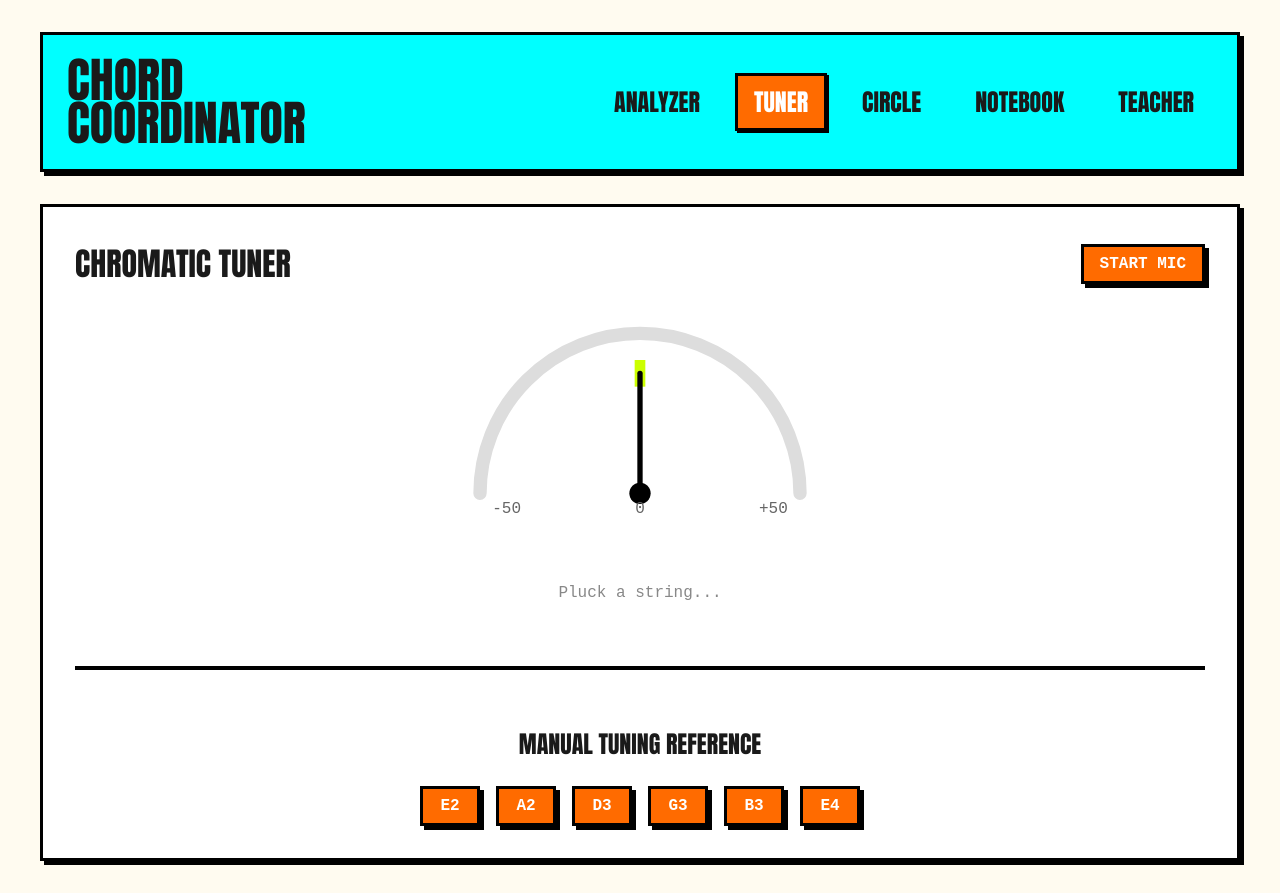
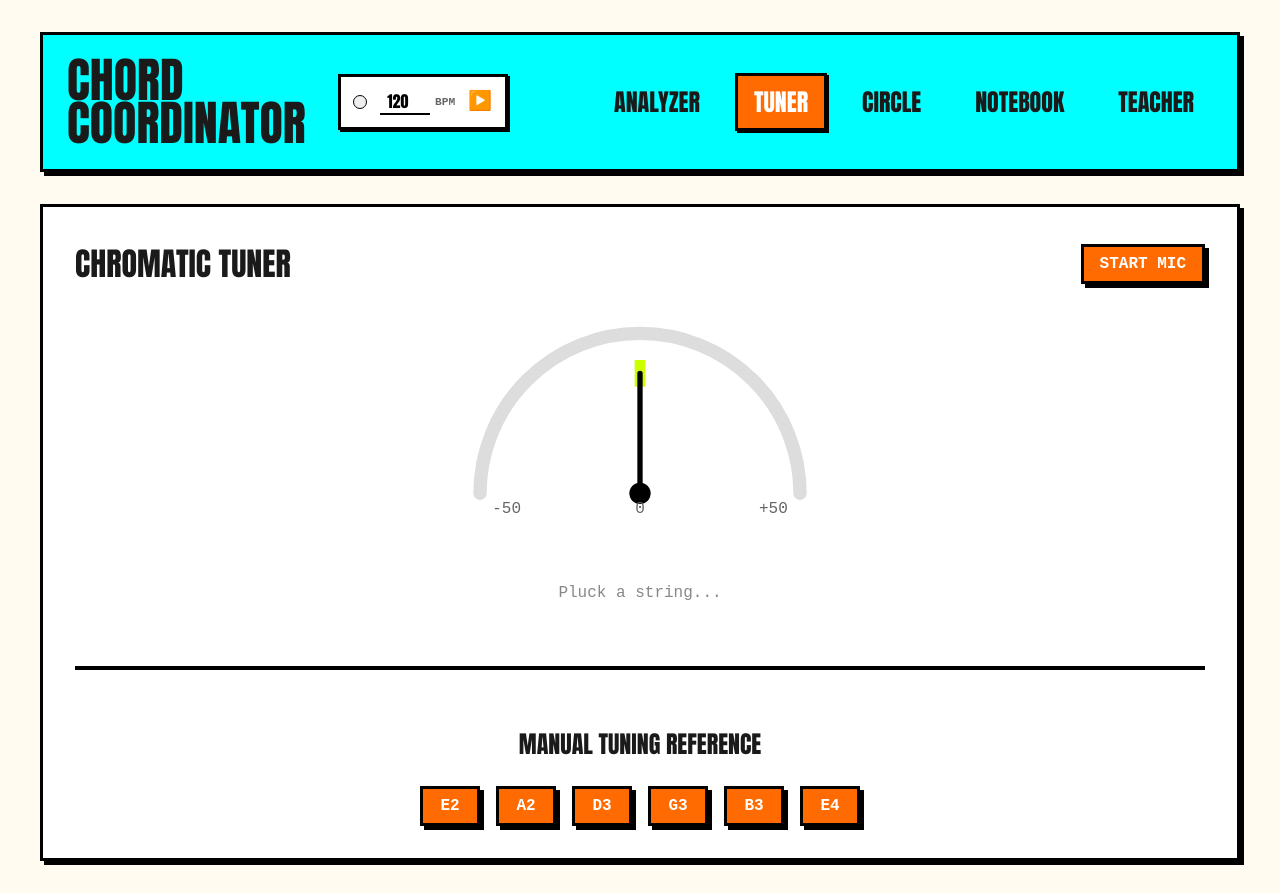
Before and after one commit to johnkntran/guitar, a Vue app in the folder frontend/: page /tuner in a window 1280 px wide. Built offline with nearby package versions, Linux system fonts and the light colour scheme.

Commit message:
Implement metronome.

```diff
--- a/frontend/src/App.vue
+++ b/frontend/src/App.vue
@@ -1,11 +1,15 @@
 <script setup lang="ts">
 import { RouterView, RouterLink } from 'vue-router'
+import Metronome from './components/Metronome.vue'
 </script>
 
 <template>
   <div class="app-container">
     <header class="neo-box header">
-      <h1>CHORD<br>COORDINATOR</h1>
+      <div class="header-main">
+          <h1>CHORD<br>COORDINATOR</h1>
+          <Metronome />
+      </div>
       <nav class="nav-bar">
         <RouterLink to="/analyzer" class="nav-link" active-class="active">ANALYZER</RouterLink>
         <RouterLink to="/tuner" class="nav-link" active-class="active">TUNER</RouterLink>
@@ -47,7 +51,19 @@ import { RouterView, RouterLink } from 'vue-router'
 
   @media (max-width: 600px) {
     flex-direction: column;
-    align-items: flex-start;
+    align-items: stretch;
+  }
+
+  .header-main {
+      display: flex;
+      align-items: center;
+      gap: 2rem;
+      flex-wrap: wrap;
+
+      @media (max-width: 600px) {
+          justify-content: space-between;
+          width: 100%;
+      }
   }
 
   h1 {
--- /dev/null
+++ b/frontend/src/components/Metronome.vue
@@ -0,0 +1,106 @@
+<script setup lang="ts">
+import { useMetronome } from '../composables/useMetronome'
+import { computed } from 'vue'
+
+const { isRunning, bpm, lastBeatTime, toggle } = useMetronome()
+
+const isFlashing = computed(() => {
+    if (!isRunning.value) return false
+    const now = Date.now()
+    return (now - lastBeatTime.value) < 100
+})
+</script>
+
+<template>
+  <div class="metronome-control neo-box" :class="{ running: isRunning }">
+      <div class="beat-flash" :class="{ flash: isFlashing }"></div>
+
+      <div class="bpm-input">
+          <input
+            type="number"
+            v-model.number="bpm"
+            min="40"
+            max="300"
+            @click.stop
+          >
+          <span>BPM</span>
+      </div>
+
+      <button class="play-btn" @click="toggle" :title="isRunning ? 'Stop Metronome' : 'Start Metronome'">
+          {{ isRunning ? '⏹️' : '▶️' }}
+      </button>
+  </div>
+</template>
+
+<style scoped lang="scss">
+.metronome-control {
+    display: flex;
+    align-items: center;
+    gap: 0.8rem;
+    padding: 0.3rem 0.8rem;
+    background: white;
+    box-shadow: 2px 2px 0 var(--color-border);
+    height: 40px;
+    position: relative;
+    overflow: hidden;
+
+    &.running {
+        border-color: var(--color-primary);
+    }
+}
+
+.beat-flash {
+    width: 12px;
+    height: 12px;
+    border-radius: 50%;
+    background: #eee;
+    border: 1px solid var(--color-border);
+    transition: background 0.05s;
+
+    &.flash {
+        background: var(--color-primary);
+        box-shadow: 0 0 10px var(--color-primary);
+    }
+}
+
+.bpm-input {
+    display: flex;
+    align-items: center;
+    gap: 0.3rem;
+
+    input {
+        width: 50px;
+        border: none;
+        border-bottom: 2px solid var(--color-border);
+        font-family: var(--font-heading);
+        font-size: 1rem;
+        text-align: center;
+        padding: 0;
+        &:focus { outline: none; border-color: var(--color-primary); }
+    }
+
+    span {
+        font-size: 0.7rem;
+        font-weight: bold;
+        color: #666;
+    }
+}
+
+.play-btn {
+    background: none;
+    border: none;
+    font-size: 1.2rem;
+    cursor: pointer;
+    line-height: 1;
+    padding: 0;
+    &:hover { transform: scale(1.1); }
+    &:active { transform: scale(0.9); }
+}
+
+@media (max-width: 600px) {
+    .metronome-control {
+        height: auto;
+        padding: 0.5rem;
+    }
+}
+</style>
--- /dev/null
+++ b/frontend/src/composables/useMetronome.ts
@@ -0,0 +1,89 @@
+import { ref, watch, onUnmounted } from 'vue'
+
+export function useMetronome() {
+    const isRunning = ref(false)
+    const bpm = ref(Number(localStorage.getItem('metronome_bpm')) || 120)
+    const beatCount = ref(0)
+    const lastBeatTime = ref(0)
+
+    let audioContext: AudioContext | null = null
+    let nextNoteTime = 0
+    let timerID: number | null = null
+    const scheduleAheadTime = 0.1 // How far ahead to schedule audio (sec)
+    const lookahead = 25.0 // How frequently to call scheduling function (ms)
+
+    watch(bpm, (newBpm) => {
+        localStorage.setItem('metronome_bpm', newBpm.toString())
+    })
+
+    function initAudio() {
+        if (!audioContext) {
+            audioContext = new (window.AudioContext || (window as any).webkitAudioContext)()
+        }
+    }
+
+    function scheduleNote(beatNumber: number, time: number) {
+        if (!audioContext) return
+
+        const osc = audioContext.createOscillator()
+        const envelope = audioContext.createGain()
+
+        // High pitch for beat 1, lower for others (4/4 assumption for basic accent)
+        osc.frequency.value = beatNumber % 4 === 0 ? 1000 : 800
+
+        envelope.gain.value = 1
+        envelope.gain.exponentialRampToValueAtTime(1, time + 0.001)
+        envelope.gain.exponentialRampToValueAtTime(0.001, time + 0.1)
+
+        osc.connect(envelope)
+        envelope.connect(audioContext.destination)
+
+        osc.start(time)
+        osc.stop(time + 0.1)
+
+        // For visual flash
+        setTimeout(() => {
+            beatCount.value = beatNumber
+            lastBeatTime.value = Date.now()
+        }, (time - audioContext.currentTime) * 1000)
+    }
+
+    function scheduler() {
+        if (!audioContext) return
+        while (nextNoteTime < audioContext.currentTime + scheduleAheadTime) {
+            scheduleNote(beatCount.value, nextNoteTime)
+            const secondsPerBeat = 60.0 / bpm.value
+            nextNoteTime += secondsPerBeat
+            beatCount.value++
+        }
+        timerID = window.setTimeout(scheduler, lookahead)
+    }
+
+    function toggle() {
+        initAudio()
+        isRunning.value = !isRunning.value
+
+        if (isRunning.value) {
+            if (audioContext?.state === 'suspended') {
+                audioContext.resume()
+            }
+            beatCount.value = 0
+            nextNoteTime = audioContext!.currentTime
+            scheduler()
+        } else {
+            if (timerID) window.clearTimeout(timerID)
+        }
+    }
+
+    onUnmounted(() => {
+        if (timerID) window.clearTimeout(timerID)
+    })
+
+    return {
+        isRunning,
+        bpm,
+        beatCount,
+        lastBeatTime,
+        toggle
+    }
+}
```
Also changed, not shown: 1 other file (tests, documents, lock files or other folders).
